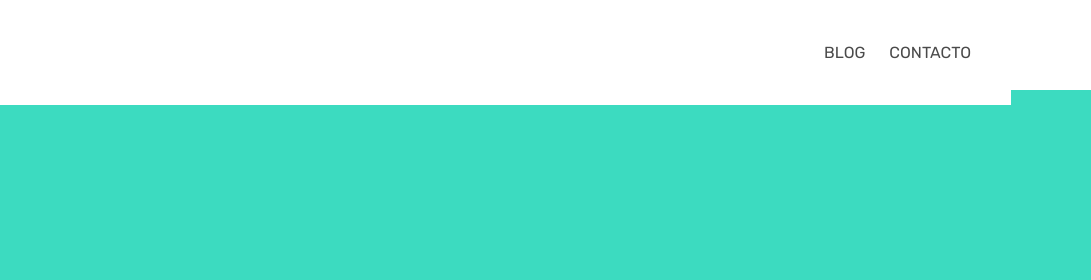
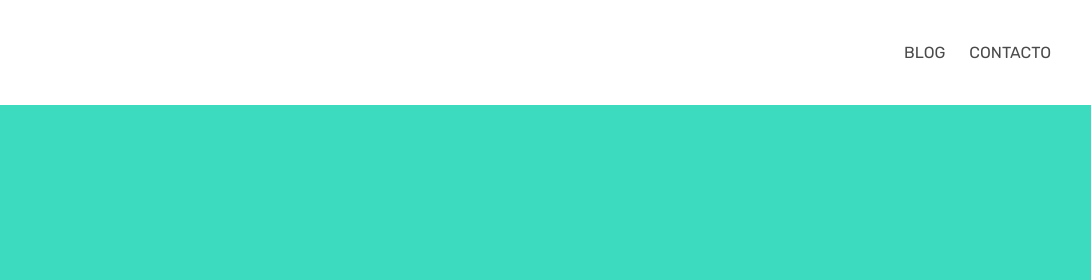
Before and after one commit to mercarf/Creando-Diversidad, a website: page docs/index.html in a window 1280 px wide. Shown: the top 280 px of the page, 189-1280 px from the left. Drawn offline with nearby package versions, Linux system fonts and the light colour scheme; files that its build step writes are made by us from their sources.

Commit message:
update header to infinity and top main

```diff
--- a/src/scss/layout/_header.scss
+++ b/src/scss/layout/_header.scss
@@ -6,8 +6,6 @@
   padding-top: 10px;
   padding-bottom: 3px;
   width: 100%;
-  max-width: 1200px;
-  margin: auto;
   position: fixed;
   width: 100%;
   z-index: 1;
--- a/src/scss/layout/_main.scss
+++ b/src/scss/layout/_main.scss
@@ -7,12 +7,12 @@
   justify-content: center;
   align-items: center;
   position: relative;
-  transform: translate(0, 106px);
+  transform: translate(0, 136px);
 
   &__title {
     color: $dark-color;
     font-size: 30px;
-    font-size: 1.875rem;
+    /* font-size: 1.875rem; */
     text-transform: capitalize;
 
     & span {
@@ -21,7 +21,7 @@
     }
   }
   @include tablet {
-    transform: translate(0, 90px);
+    transform: translate(0, 105px);
 
     &__title {
       font-size: 40px;
```
Also changed, not shown: README.md.
